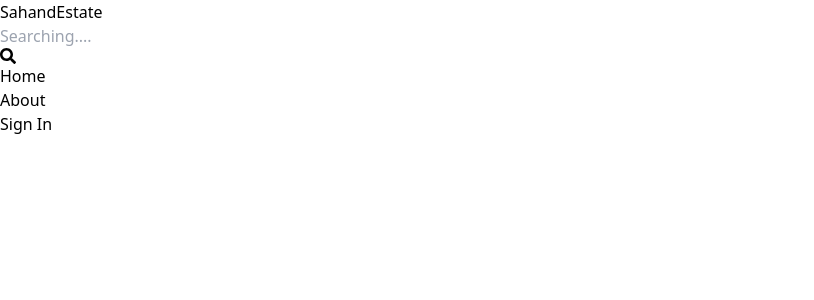
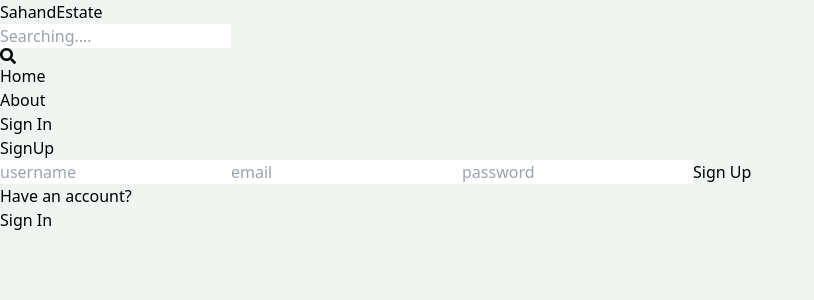
Before and after one commit to NguyenPhucTrong/Project-React, a React (Vite) app in the folder client/: page /sign-up in a window 1280 px wide. Shown: the top 300 px of the page, without its empty margins (0-814 px from the left). Built offline with nearby package versions, Linux system fonts and the light colour scheme.

Commit message:
Complete sign up page Ul

```diff
--- a/client/src/App.jsx
+++ b/client/src/App.jsx
@@ -4,7 +4,7 @@
 import Home from "./pages/Home";
 import Profile from "./pages/Profile";
 import SignIn from "./pages/SignIn";
-import SignOut from "./pages/SignOut";
+import SignUp from "./pages/SignUp";
 
 function App() {
   return (
@@ -15,7 +15,7 @@
         <Route path="/about" element={<About />} />
         <Route path="/profile" element={<Profile />} />
         <Route path="/sign-in" element={<SignIn />} />
-        <Route path="/sign-in" element={<SignOut />} />
+        <Route path="/sign-up" element={<SignUp />} />
       </Routes>
     </BrowserRouter>
   );
--- a/client/src/index.css
+++ b/client/src/index.css
@@ -1,3 +1,7 @@
 @tailwind base;
 @tailwind components;
 @tailwind utilities;
+
+body {
+  background-color: rgb(241, 245, 241);
+}
--- a/client/src/pages/SignOut.jsx
+++ /dev/null
@@ -1,7 +0,0 @@
-import React from 'react'
-
-export default function SignOut() {
-  return (
-    <div>SignOut</div>
-  )
-}
--- /dev/null
+++ b/client/src/pages/SignUp.jsx
@@ -0,0 +1,43 @@
+import React from "react";
+import { Link } from "react-router-dom";
+
+export default function SignUp() {
+  return (
+    <div className="p-3 max-w-lg mx-auto">
+      <h1 className="text-3xl text-center font-semibold my-7">SignUp</h1>
+      <form className="flex flex-col gap-4">
+        <input
+          type="text"
+          className="bord p-3 rounded-lg"
+          id="username"
+          placeholder="username"
+        />
+        <input
+          type="email"
+          className="bord p-3 rounded-lg"
+          id="email"
+          placeholder="email"
+        />
+        <input
+          type="password"
+          className="bord p-3 rounded-lg"
+          id="password"
+          placeholder="password"
+        />
+        <button className="bg-slate-700 text-white p-3 rounded-lg uppercase hover:opacity-95 disabled:opacity-80">
+          {" "}
+          Sign Up
+        </button>
+      </form>
+      <div className="flex mt-5 gap-2">
+        <p>Have an account?</p>
+        <Link to={"/sign-in"}>
+          <span className="text-blue-700 hover:underline hover:opacity-65 ">
+            {" "}
+            Sign In
+          </span>
+        </Link>
+      </div>
+    </div>
+  );
+}
```
